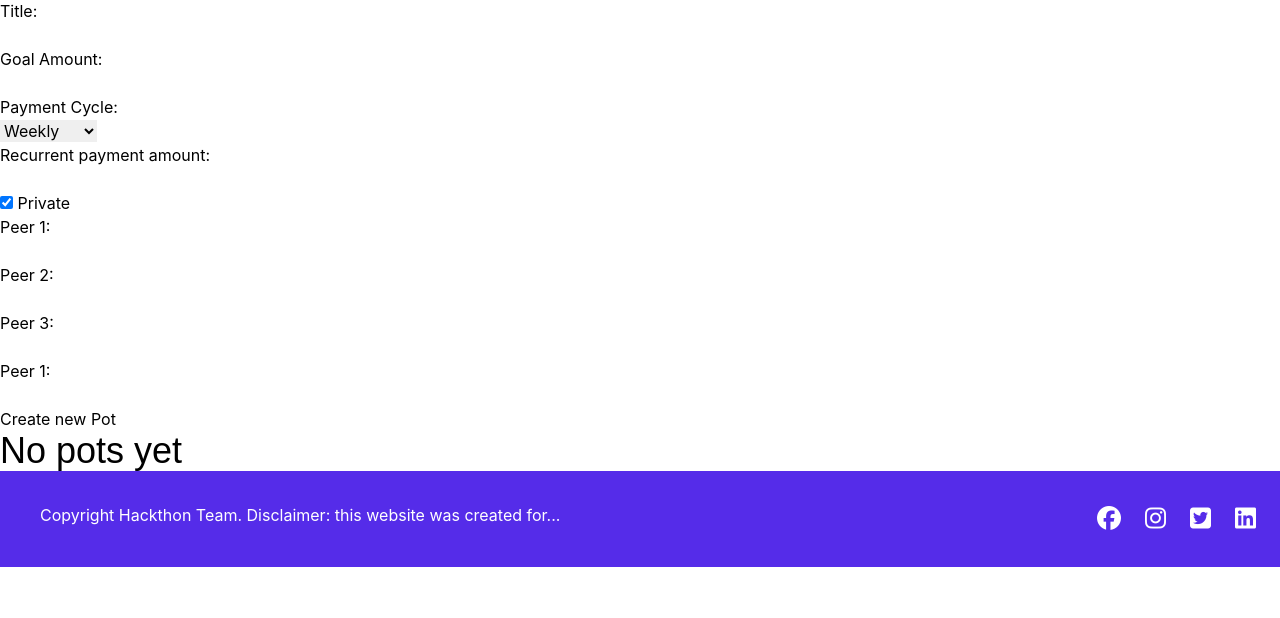
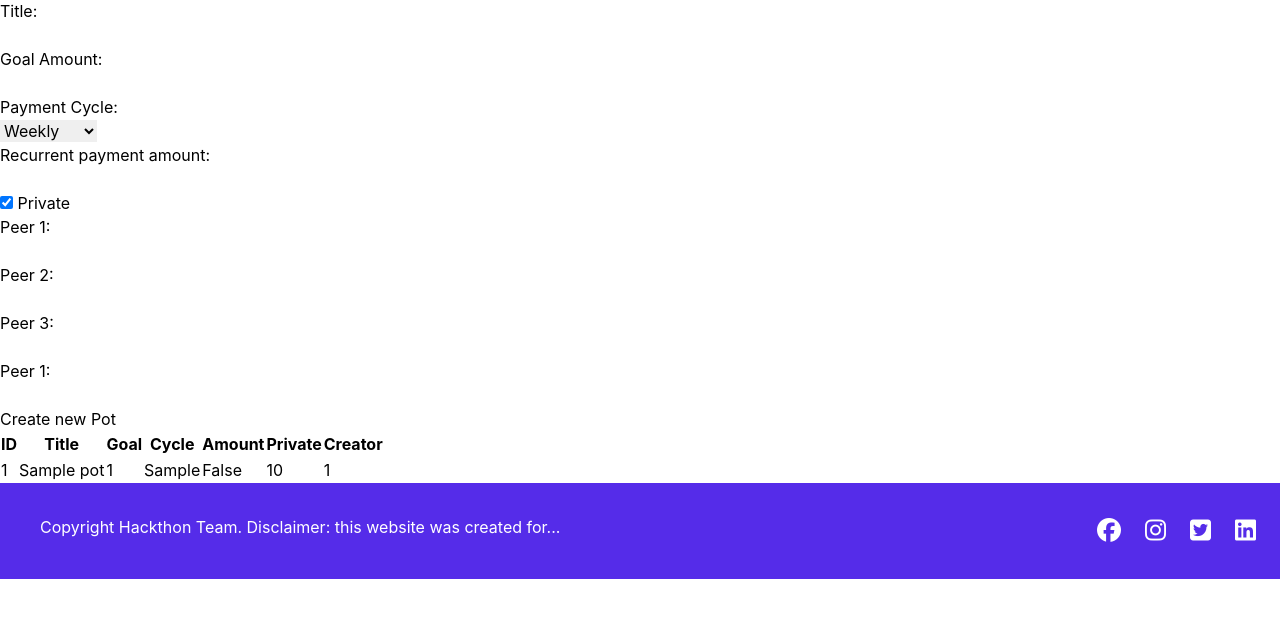
Before and after one commit to AwsSG/revfinance, a Flask app: page /createPot in a window 1280 px wide. Shown: the part 93-711 px from the top of the page. Run offline with Flask 3, Linux system fonts and the light colour scheme; tables that the repository leaves empty hold one stand-in row (values such as "Sample post"); data that the repository does not hold is empty; style sheets or scripts are compiled from the project's sources; some libraries are stand-ins or nearby versions.

Commit message:
Migrate database success

```diff
--- a/app.py
+++ b/app.py
@@ -1,14 +1,42 @@
 import os
+from flask import Flask, render_template, request
+from flask_sqlalchemy import SQLAlchemy
 from sqlalchemy.exc import SQLAlchemyError
-from flask import Flask, render_template, request
-from database import User, Pot, session, get_users, get_pots
+from datetime import datetime
 
 if os.path.exists("env.py"):
     import env
 
 
 app = Flask(__name__)
+app.config['SQLALCHEMY_DATABASE_URI'] = 'sqlite:///moneypot.db'
 
+# Initialize database
+db = SQLAlchemy(app)
+
+# Create db model for users table
+class Users(db.Model):
+    id = db.Column(db.Integer, primary_key=True)
+    fName = db.Column(db.String(50), nullable=False)
+    lName = db.Column(db.String(50), nullable=False)
+    email = db.Column(db.String(120), nullable=False, unique=True)
+    password = db.Column(db.String(120), nullable=False)
+    # String to return name when something is added to database
+    def __repr__(self):
+        return '<Name %r>' % self.id
+
+# Create db model for potss table
+class Pots(db.Model):
+    id = db.Column(db.Integer, primary_key=True)
+    title = db.Column(db.String(50), nullable=False)
+    goal = db.Column(db.Integer, nullable=False)
+    cycle = db.Column(db.String(50), nullable=False)
+    amount = db.Column(db.Integer, nullable=False)
+    isPrivate = db.Column(db.Boolean, nullable=False)
+    creator = db.Column(db.Integer, db.ForeignKey('users.id'), nullable=False)
+    # String to return name when something is added to database
+    def __repr__(self):
+        return '<Name %r>' % self.id
 
 @app.route("/")
 def home():
@@ -25,23 +53,26 @@ def signup():
     """ Sign up page """
     if request.method == "POST":
         # Create records in our database
-        new_user = User(
-            FirstName = request.form.get('fName'),
-            LastName = request.form.get('lName'),
-            EmailAddress = request.form.get('email'),
-            Password = request.form.get('password')
+
+        new_user = Users(
+            fName = request.form.get('fName'),
+            lName = request.form.get('lName'),
+            email = request.form.get('email'),
+            password = request.form.get('password')
         )
 
-        # Add each instance into the session
-        session.add(new_user)
+        # Add each instance into the database
         try:
-            session.commit()
+            db.session.add(new_user)
+            db.session.commit()
+            # We can redirect to index if we want to
+            # return redirect('/dashboard')
         except SQLAlchemyError as e:
-            session.rollback()
+            db.session.rollback()
             error = str(e.__dict__['orig'])
             print(error)
-    data = get_users()
-    session.close()
+
+    data = Users.query
     return render_template("signup.html", users=data)
 
 
@@ -51,37 +82,28 @@ def create_pot():
     if request.method == "POST":
         # Create records in our database
 
-        private = True
-        formValue = request.form.get('private')
-        if formValue in ('y', 'yes', 't', 'true', 'True', 'on', '1'):
-            private = True
-        elif formValue in ('n', 'no', 'f', 'false', 'False', 'off', '0', None):
-            private = False
-        else:
-            raise ValueError("invalid truth value %r" % (formValue,))
-
-        new_pot = Pot(
-            PotTitle = request.form.get('title'),
-            GoalAmount = request.form.get('goal'),
-            PayCycle = request.form.get('cycle'),
-            PaymentAmount = request.form.get('amount'),
-            isPrivate = private,
-            Creator = 1,
-            # The creator will need to get the user ID from the get from
-            Peers = request.form.get('peer1')
+        new_pot = Pots(
+            title = request.form.get('title'),
+            goal = request.form.get('goal'),
+            cycle = request.form.get('cycle'),
+            amount = request.form.get('amount'),
+            isPrivate = request.form.get('private'),
+            # Once the login is completed we can get the logged user id
+            creator = 1
         )
 
-        # Add each instance into the session
-        session.add(new_pot)
-        print(new_pot)
+        # Add each instance into the database
         try:
-            session.commit()
+            db.session.add(new_pot)
+            db.session.commit()
+            # We can redirect to index if we want to
+            # return redirect('/dashboard')
         except SQLAlchemyError as e:
-            session.rollback()
+            db.session.rollback()
             error = str(e.__dict__['orig'])
             print(error)
-    data = get_pots()
-    session.close()
+
+    data = Pots.query
     return render_template("createPot.html", pots=data)
 
 
--- a/database.py
+++ /dev/null
@@ -1,102 +0,0 @@
-from flask_sqlalchemy import SQLAlchemy
-from sqlalchemy import (
-    inspect, ForeignKey, Column, DateTime, Integer, Float, String, Boolean, JSON
-)
-from sqlalchemy.dialects.postgresql import ARRAY
-from sqlalchemy.ext.declarative import declarative_base
-from sqlalchemy.orm import sessionmaker
-from creds import database_credentials
-
-
-# Connect to database
-db = database_credentials()
-Base = declarative_base()
-
-# Create a class-based model for the "Users" database
-class User(Base):
-    __tablename__ = "Users"
-    UserId = Column(Integer, primary_key=True)
-    FirstName = Column(String(50), nullable=False)
-    LastName = Column(String(50), nullable=False)
-    EmailAddress = Column(String(200), nullable=False, unique=True)
-    Password = Column(String(50), nullable=False)
-
-
-# Create a class-based model for the "Pots" database
-class Pot(Base):
-    __tablename__ = "Pots"
-    PotId = Column(Integer, primary_key=True)
-    PotTitle = Column(String(50), nullable=False)
-    GoalAmount = Column(Float, nullable=False)
-    PayCycle = Column(String(200), nullable=False)
-    PaymentAmount = Column(Float, nullable=False)
-    isPrivate = Column(Boolean, unique=False, default=True)
-    Creator = Column(Integer, ForeignKey(User.UserId))
-    Peers = Column(ARRAY(String), nullable=False)
-
-
-
-# Create a new instance of sessionamaker, then point to our engine
-Session = sessionmaker(db)
-
-
-# Open an actual session by calling the subclass defined above
-session = Session()
-
-
-# Creating the database using the declative_base subclass
-Base.metadata.create_all(db)
-
-
-# Commit our session to the database
-session.commit()
-
-
-# Get Users
-users = session.query(User)
-
-def get_users():
-    inspector = inspect(db.engine)
-    if inspector.has_table("Users") == True:
-        results = []
-
-        for user in users:
-            new = {
-                "Id": user.UserId,
-                "Name": user.FirstName + user.LastName,
-                "Email": user.EmailAddress,
-                "Password": user.Password
-            }
-            results.append(new)
-
-        return results
-    else:
-        print('error')
-        return None
-
-
-# Get Pots
-pots = session.query(Pot)
-
-def get_pots():
-    inspector = inspect(db.engine)
-    if inspector.has_table("Pots") == True:
-        results = []
-
-        for pot in pots:
-            new = {
-                "Id": pot.PotId,
-                "Title": pot.PotTitle,
-                "Goal": pot.GoalAmount,
-                "Cycle": pot.PayCycle,
-                "PaymentAmount": pot.PaymentAmount,
-                "Private": pot.isPrivate,
-                "Creator": pot.Creator,
-                "PeersEmails": pot.Peers
-            }
-            results.append(new)
-
-        return results
-    else:
-        print('error creating pot')
-        return None
--- a/templates/createPot.html
+++ b/templates/createPot.html
@@ -51,13 +51,13 @@
         </tr>
     {% for pot in pots %}
     <tr>
-        <td>{{ pot.Id }}</td>
-        <td>{{ pot.Title }}</td>
-        <td>{{ pot.Goal }}</td>
-        <td>{{ pot.Cycle }}</td>
-        <td>{{ pot.Private }}</td>
-        <td>{{ pot.PaymentAmount }}</td>
-        <td>{{ pot.Creator }}</td>
+        <td>{{ pot.id }}</td>
+        <td>{{ pot.title }}</td>
+        <td>{{ pot.goal }}</td>
+        <td>{{ pot.cycle }}</td>
+        <td>{{ pot.isPrivate }}</td>
+        <td>{{ pot.amount }}</td>
+        <td>{{ pot.creator }}</td>
     </tr>
     {% endfor %}
     </table>
```
Also changed, not shown: templates/signup.html (+4 -4 lines), instance/moneypot.db (added).
